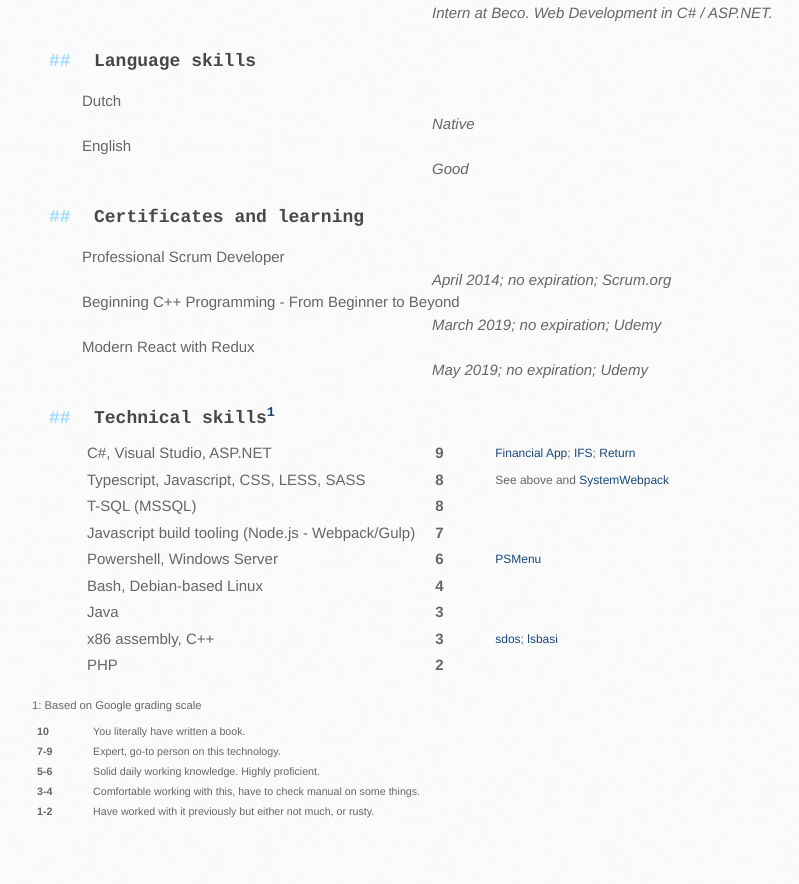
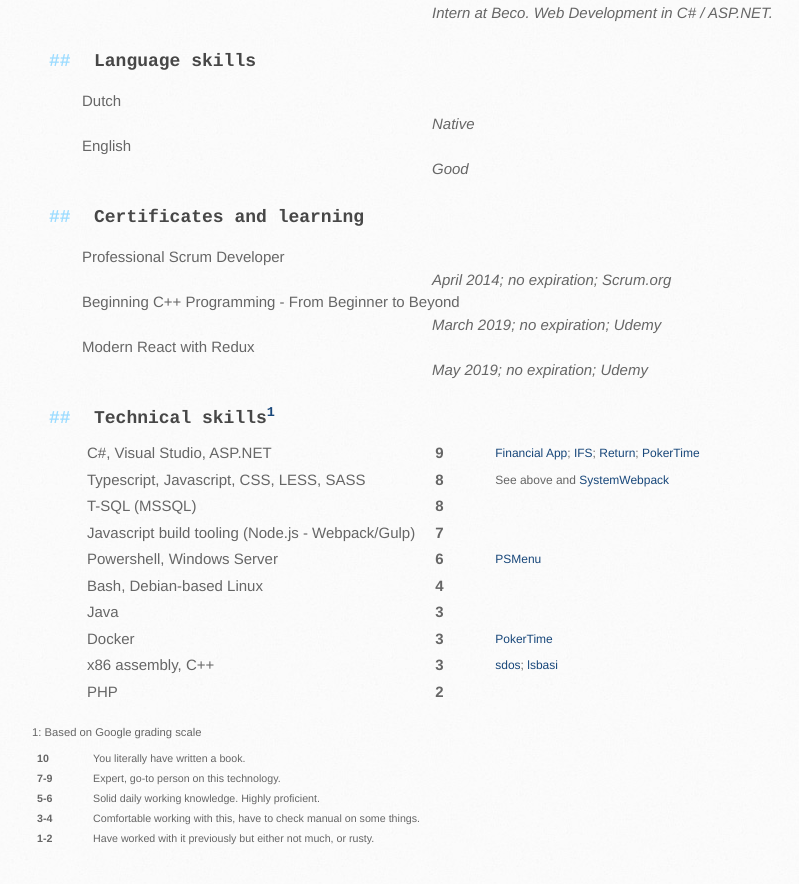
Before and after one commit to Sebazzz/sebazzz.github.io, a Jekyll site: the page built from cv.md, in a window 1280 px wide and 900 px high, scrolled down 1568 px. Shown: the top 884 px of the window, without its empty margins (33-832 px from the left). Built offline with Jekyll 4.4.1, drawn with Linux system fonts in a browser that asks for light colours; comment, search, counter and statistics services are not loaded.

Commit message:
Add docker support

```diff
--- a/cv.md
+++ b/cv.md
@@ -103,7 +103,8 @@ permalink: /cv/
 			<td class="technical-skills-table__notes-cell">
 				<a href="https://github.com/Sebazzz/financial-app">Financial App</a>;
 				<a href="https://github.com/Sebazzz/IFS">IFS</a>;
-				<a href="https://github.com/Sebazzz/Return">Return</a>
+				<a href="https://github.com/Sebazzz/Return">Return</a>;
+				<a href="https://github.com/Sebazzz/PokerTime">PokerTime</a>
 			</td>
 		</tr>
 
@@ -140,6 +141,14 @@ permalink: /cv/
 		<tr>
 			<td>Java</td>
 			<td><strong>3</strong></td>
+		</tr>
+
+		<tr>
+			<td>Docker</td>
+			<td><strong>3</strong></td>
+			<td class="technical-skills-table__notes-cell">
+				<a href="https://github.com/Sebazzz/PokerTime">PokerTime</a>
+			</td>
 		</tr>
 
 		<tr>
```
